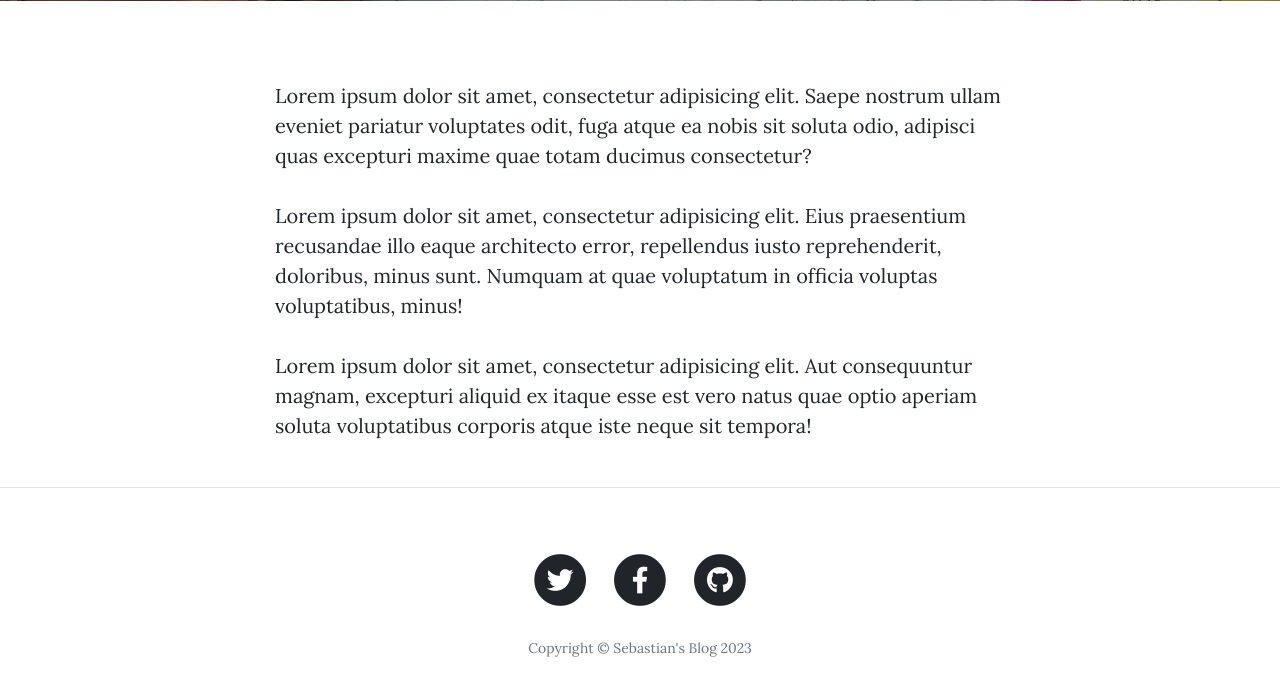
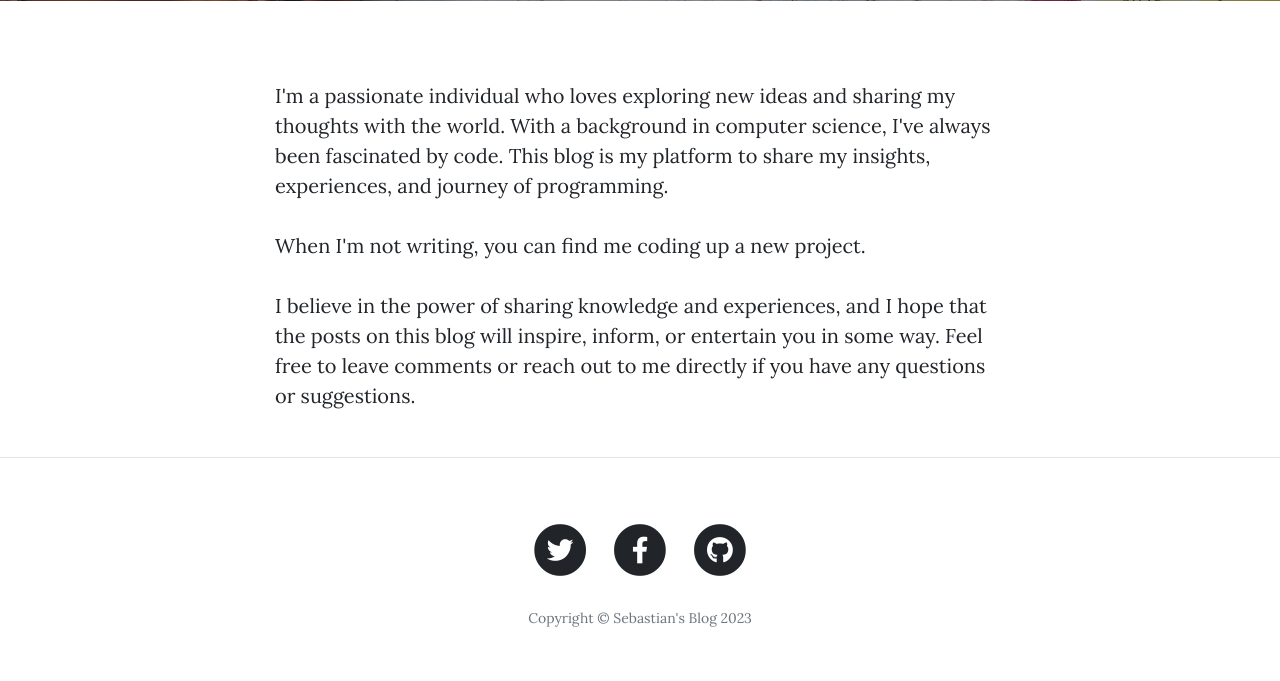
Before and after one commit to sebastian8456/sebastian-blog, a Flask app: page /about in a window 1280 px wide. Shown: the part 531-1212 px from the top of the page. After the commit the page ends 1158 px from the top, so only its background shows below. Run offline with Flask 2, Linux system fonts and the light colour scheme; some libraries are stand-ins or nearby versions.

Commit message:
new about me

```diff
--- a/main.py
+++ b/main.py
@@ -33,6 +33,7 @@ login_manager.init_app(app)
 app.config['SQLALCHEMY_DATABASE_URI'] = os.getenv('DATABASE_URL')
 app.config['SQLALCHEMY_TRACK_MODIFICATIONS'] = False
 db = SQLAlchemy(app)
+
 
 
 gravatar = Gravatar(app,
@@ -232,4 +233,4 @@ def delete_post(post_id):
 
 if __name__ == "__main__":
     # db.create_all()
-    app.run(host='127.0.0.1', port=5432, debug=True)
+    app.run(host='127.0.0.1', port=8000, debug=True)
--- a/templates/about.html
+++ b/templates/about.html
@@ -19,9 +19,9 @@
   <div class="container">
     <div class="row">
       <div class="col-lg-8 col-md-10 mx-auto">
-        <p>Lorem ipsum dolor sit amet, consectetur adipisicing elit. Saepe nostrum ullam eveniet pariatur voluptates odit, fuga atque ea nobis sit soluta odio, adipisci quas excepturi maxime quae totam ducimus consectetur?</p>
-        <p>Lorem ipsum dolor sit amet, consectetur adipisicing elit. Eius praesentium recusandae illo eaque architecto error, repellendus iusto reprehenderit, doloribus, minus sunt. Numquam at quae voluptatum in officia voluptas voluptatibus, minus!</p>
-        <p>Lorem ipsum dolor sit amet, consectetur adipisicing elit. Aut consequuntur magnam, excepturi aliquid ex itaque esse est vero natus quae optio aperiam soluta voluptatibus corporis atque iste neque sit tempora!</p>
+        <p>I'm a passionate individual who loves exploring new ideas and sharing my thoughts with the world. With a background in computer science, I've always been fascinated by code. This blog is my platform to share my insights, experiences, and journey of programming.</p>
+        <p>When I'm not writing, you can find me coding up a new project.</p>
+        <p>I believe in the power of sharing knowledge and experiences, and I hope that the posts on this blog will inspire, inform, or entertain you in some way. Feel free to leave comments or reach out to me directly if you have any questions or suggestions.</p>
       </div>
     </div>
   </div>
```
